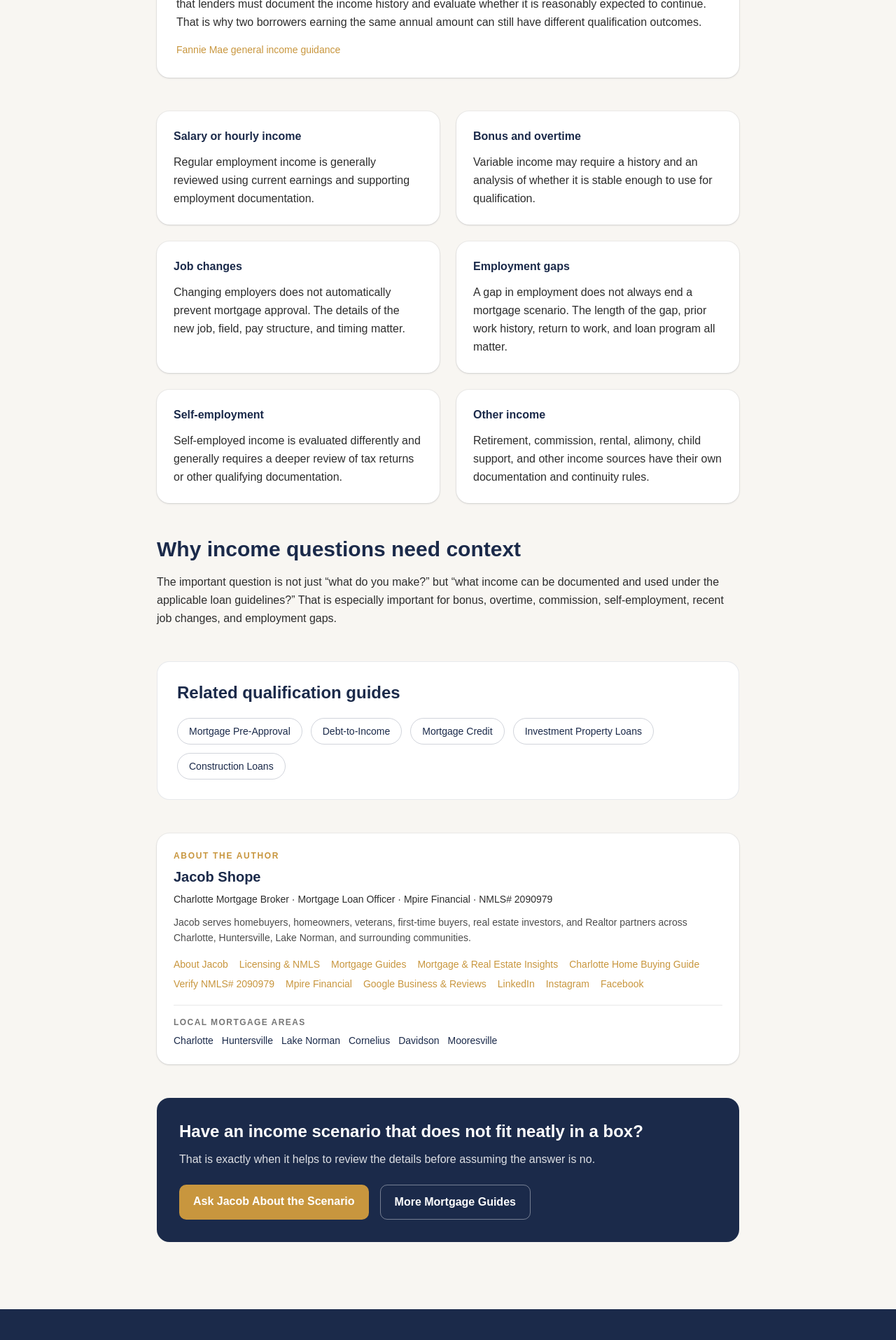
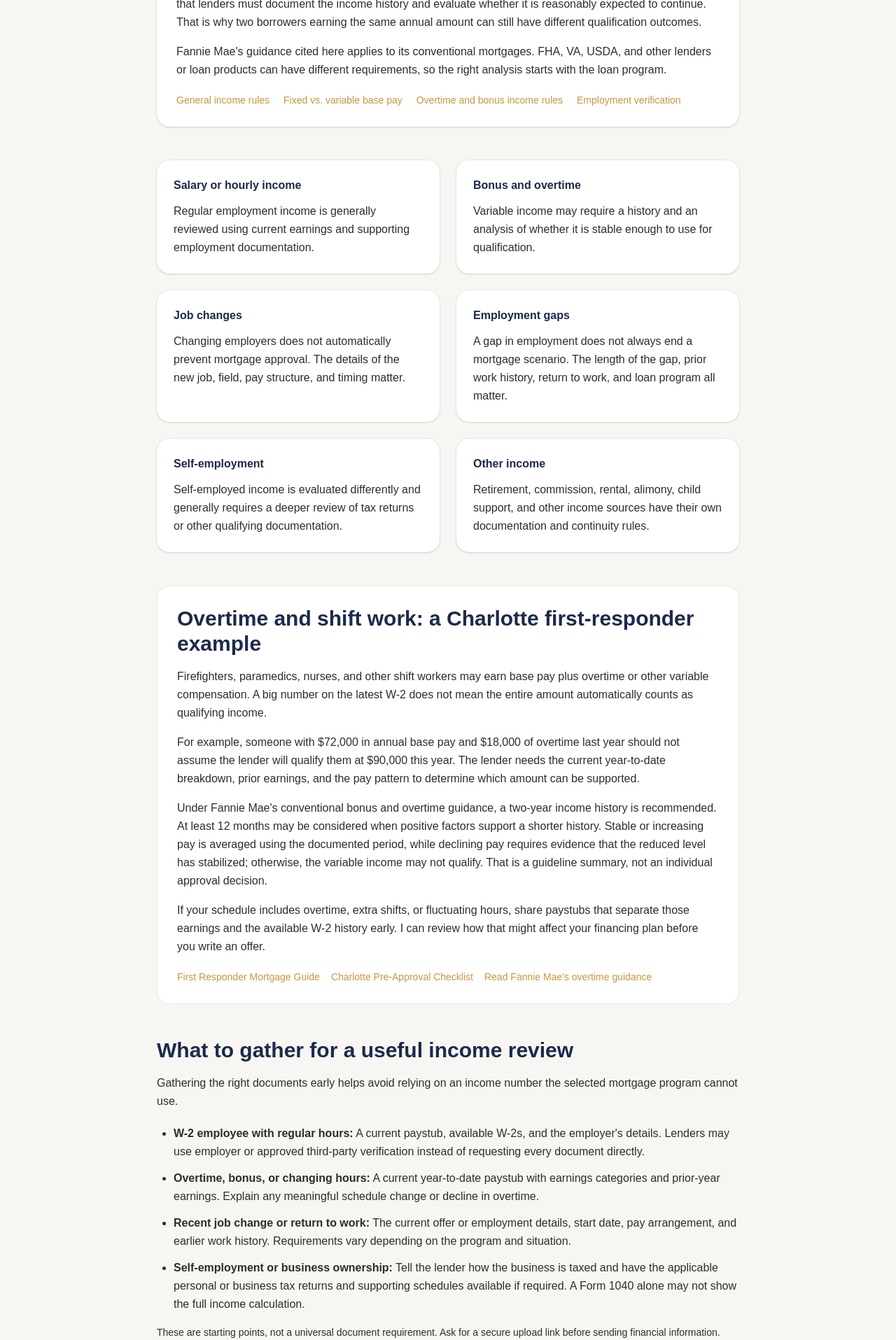
Before and after one commit to JLshope12/jacob-shope-mortgage, a Next.js app: page /mortgage-income-employment-charlotte in a window 1280 px wide. Shown: the part 620-2535 px from the top of the page at 70% size. Built offline with nearby package versions, Linux system fonts and the light colour scheme.

Commit message:
SEO: expand Charlotte mortgage income guide with sourced overtime and shift-work guidance

```diff
--- a/app/mortgage-income-employment-charlotte/page.tsx
+++ b/app/mortgage-income-employment-charlotte/page.tsx
@@ -4,6 +4,25 @@ import { AuthorBox } from "@/components/seo/AuthorBox";
 const origin = "https://jacobshopemortgage.com";
 const pageUrl = `${origin}/mortgage-income-employment-charlotte`;
 const FANNIE_INCOME = "https://selling-guide.fanniemae.com/sel/b3-3.1-01/general-income-information";
+const FANNIE_BASE_PAY = "https://selling-guide.fanniemae.com/sel/b3-3.3-01/base-income";
+const FANNIE_VARIABLE_PAY = "https://selling-guide.fanniemae.com/sel/b3-3.3-02/bonus-commission-overtime-and-tip-income";
+const FANNIE_DOCUMENTS = "https://selling-guide.fanniemae.com/sel/b3-3.2-01/standards-employment-and-income-documentation";
+const FANNIE_TAX_RETURNS = "https://selling-guide.fanniemae.com/sel/b3-3.1-02/tax-return-and-transcript-documentation-requirements";
+
+const FAQS = [
+  [
+    "Can firefighter, EMT, or nurse overtime count toward a mortgage?",
+    "It can, if the overtime meets the documentation, history, and stability requirements of the selected loan program. Conventional Fannie Mae guidance generally recommends a two-year history but may consider at least 12 months when positive factors support a shorter history. The lender still has to review the earnings trend.",
+  ],
+  [
+    "Does changing jobs automatically mean I have to wait two years?",
+    "No universal two-year waiting period applies to every job change. The lender reviews the new pay arrangement, work history, documentation, and program-specific requirements. A change from salary to commission or variable hours can require a different income analysis.",
+  ],
+  [
+    "What if my annual pay includes overtime that is dropping?",
+    "A lender generally cannot treat a past high-earning year as guaranteed ongoing income. Under Fannie Mae's conventional guidelines, decreasing bonus or overtime income requires review of whether earnings have stabilized; otherwise, that income may not qualify.",
+  ],
+] as const;
 
 export const metadata = {
   title: "Mortgage Income & Employment Questions | Charlotte | Jacob Shope",
@@ -22,8 +41,8 @@ const schema = {
       author: { "@id": `${origin}/#jacob-shope` },
       publisher: { "@id": `${origin}/#mpire-financial` },
       mainEntityOfPage: { "@id": `${pageUrl}#webpage` },
-      dateModified: "2026-09-08",
-      citation: [FANNIE_INCOME],
+      dateModified: "2026-11-11",
+      citation: [FANNIE_INCOME, FANNIE_BASE_PAY, FANNIE_VARIABLE_PAY, FANNIE_DOCUMENTS, FANNIE_TAX_RETURNS],
     },
     {
       "@type": "WebPage",
@@ -38,6 +57,24 @@ const schema = {
         { "@type": "Place", name: "Charlotte, North Carolina" },
         { "@type": "Place", name: "Lake Norman, North Carolina" },
       ],
+    },
+    {
+      "@type": "BreadcrumbList",
+      "@id": `${pageUrl}#breadcrumbs`,
+      itemListElement: [
+        { "@type": "ListItem", position: 1, name: "Home", item: origin },
+        { "@type": "ListItem", position: 2, name: "Mortgage Guides", item: `${origin}/mortgage-guides` },
+        { "@type": "ListItem", position: 3, name: "Mortgage Income and Employment", item: pageUrl },
+      ],
+    },
+    {
+      "@type": "FAQPage",
+      "@id": `${pageUrl}#faq`,
+      mainEntity: FAQS.map(([question, answer]) => ({
+        "@type": "Question",
+        name: question,
+        acceptedAnswer: { "@type": "Answer", text: answer },
+      })),
     },
   ],
 };
@@ -55,7 +92,15 @@ export default function MortgageIncomeEmploymentCharlottePage() {
         <section className="mt-12 rounded-2xl bg-white p-7 shadow-sm ring-1 ring-navy/5">
           <h2 className="text-2xl font-bold text-navy">What agency guidance focuses on</h2>
           <p className="mt-4 leading-relaxed text-charcoal">Fannie Mae&apos;s current Selling Guide says stable and predictable income is foundational to underwriting and that lenders must document the income history and evaluate whether it is reasonably expected to continue. That is why two borrowers earning the same annual amount can still have different qualification outcomes.</p>
-          <a href={FANNIE_INCOME} target="_blank" rel="noopener noreferrer" className="mt-4 inline-flex text-sm font-medium text-gold hover:underline">Fannie Mae general income guidance</a>
+          <p className="mt-4 leading-relaxed text-charcoal">
+            Fannie Mae&apos;s guidance cited here applies to its conventional mortgages. FHA, VA, USDA, and other lenders or loan products can have different requirements, so the right analysis starts with the loan program.
+          </p>
+          <div className="mt-5 flex flex-wrap gap-x-5 gap-y-3 text-sm font-medium">
+            <a href={FANNIE_INCOME} target="_blank" rel="noopener noreferrer" className="text-gold hover:underline">General income rules</a>
+            <a href={FANNIE_BASE_PAY} target="_blank" rel="noopener noreferrer" className="text-gold hover:underline">Fixed vs. variable base pay</a>
+            <a href={FANNIE_VARIABLE_PAY} target="_blank" rel="noopener noreferrer" className="text-gold hover:underline">Overtime and bonus income rules</a>
+            <a href={FANNIE_DOCUMENTS} target="_blank" rel="noopener noreferrer" className="text-gold hover:underline">Employment verification</a>
+          </div>
         </section>
 
         <section className="mt-12 grid gap-6 sm:grid-cols-2">
@@ -71,9 +116,59 @@ export default function MortgageIncomeEmploymentCharlottePage() {
           ))}
         </section>
 
+        <section className="mt-12 rounded-2xl border border-navy/10 bg-white p-7">
+          <h2 className="text-2xl font-bold text-navy md:text-3xl">Overtime and shift work: a Charlotte first-responder example</h2>
+          <p className="mt-4 leading-relaxed text-charcoal">
+            Firefighters, paramedics, nurses, and other shift workers may earn base pay plus overtime or other variable compensation. A big number on the latest W-2 does not mean the entire amount automatically counts as qualifying income.
+          </p>
+          <p className="mt-4 leading-relaxed text-charcoal">
+            For example, someone with $72,000 in annual base pay and $18,000 of overtime last year should not assume the lender will qualify them at $90,000 this year. The lender needs the current year-to-date breakdown, prior earnings, and the pay pattern to determine which amount can be supported.
+          </p>
+          <p className="mt-4 leading-relaxed text-charcoal">
+            Under Fannie Mae&apos;s conventional bonus and overtime guidance, a two-year income history is recommended. At least 12 months may be considered when positive factors support a shorter history. Stable or increasing pay is averaged using the documented period, while declining pay requires evidence that the reduced level has stabilized; otherwise, the variable income may not qualify. That is a guideline summary, not an individual approval decision.
+          </p>
+          <p className="mt-4 leading-relaxed text-charcoal">
+            If your schedule includes overtime, extra shifts, or fluctuating hours, share paystubs that separate those earnings and the available W-2 history early. I can review how that might affect your financing plan before you write an offer.
+          </p>
+          <div className="mt-5 flex flex-wrap gap-4 text-sm font-medium">
+            <Link href="/first-responder-home-loans-charlotte" className="text-gold hover:underline">First Responder Mortgage Guide</Link>
+            <Link href="/mortgage-preapproval-charlotte" className="text-gold hover:underline">Charlotte Pre-Approval Checklist</Link>
+            <a href={FANNIE_VARIABLE_PAY} target="_blank" rel="noopener noreferrer" className="text-gold hover:underline">Read Fannie Mae&apos;s overtime guidance</a>
+          </div>
+        </section>
+
+        <section className="mt-12">
+          <h2 className="text-2xl font-bold text-navy md:text-3xl">What to gather for a useful income review</h2>
+          <p className="mt-4 leading-relaxed text-charcoal">
+            Gathering the right documents early helps avoid relying on an income number the selected mortgage program cannot use.
+          </p>
+          <ul className="mt-5 list-disc space-y-3 pl-6 leading-relaxed text-charcoal">
+            <li><strong>W-2 employee with regular hours:</strong> A current paystub, available W-2s, and the employer&apos;s details. Lenders may use employer or approved third-party verification instead of requesting every document directly.</li>
+            <li><strong>Overtime, bonus, or changing hours:</strong> A current year-to-date paystub with earnings categories and prior-year earnings. Explain any meaningful schedule change or decline in overtime.</li>
+            <li><strong>Recent job change or return to work:</strong> The current offer or employment details, start date, pay arrangement, and earlier work history. Requirements vary depending on the program and situation.</li>
+            <li><strong>Self-employment or business ownership:</strong> Tell the lender how the business is taxed and have the applicable personal or business tax returns and supporting schedules available if required. A Form 1040 alone may not show the full income calculation.</li>
+          </ul>
+          <p className="mt-4 text-sm leading-relaxed text-charcoal">
+            These are starting points, not a universal document requirement. Ask for a secure upload link before sending financial information.
+          </p>
+          <a href={FANNIE_TAX_RETURNS} target="_blank" rel="noopener noreferrer" className="mt-4 inline-block text-sm font-medium text-gold hover:underline">Fannie Mae tax-return documentation reference</a>
+        </section>
+
         <section className="mt-12">
           <h2 className="text-2xl font-bold text-navy md:text-3xl">Why income questions need context</h2>
           <p className="mt-4 leading-relaxed text-charcoal">The important question is not just “what do you make?” but “what income can be documented and used under the applicable loan guidelines?” That is especially important for bonus, overtime, commission, self-employment, recent job changes, and employment gaps.</p>
+        </section>
+
+        <section className="mt-12 rounded-2xl bg-white p-7 shadow-sm ring-1 ring-navy/5">
+          <h2 className="text-2xl font-bold text-navy">Income and employment FAQs</h2>
+          <div className="mt-6 space-y-6">
+            {FAQS.map(([question, answer]) => (
+              <div key={question}>
+                <h3 className="font-semibold text-navy">{question}</h3>
+                <p className="mt-2 leading-relaxed text-charcoal">{answer}</p>
+              </div>
+            ))}
+          </div>
         </section>
 
         <section className="mt-12 rounded-2xl border border-navy/10 bg-white p-7">
```
